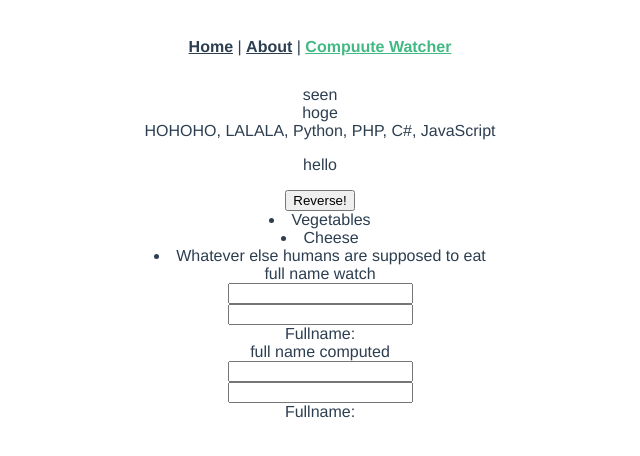
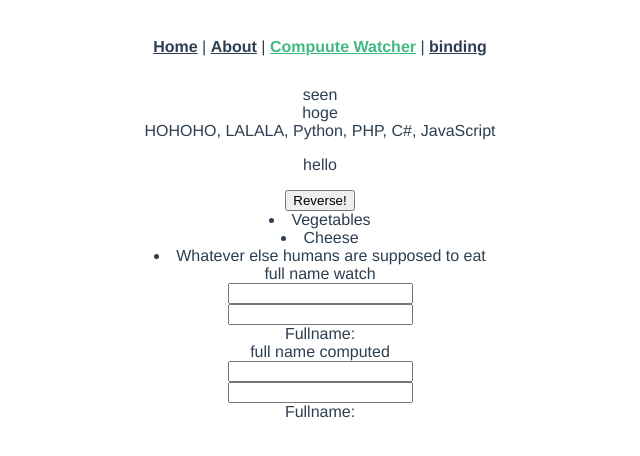
Before and after one commit to g00chy/vue-tutrial, a Vue app: page /compute_watcher in a window 1280 px wide. Shown: the top 456 px of the page, without its empty margins (320-960 px from the left). Built offline with nearby package versions, Linux system fonts and the light colour scheme.

Commit message:
change dir

```diff
--- a/src/App.vue
+++ b/src/App.vue
@@ -3,7 +3,8 @@
     <div id="nav">
       <router-link to="/home">Home</router-link> |
       <router-link to="/about">About</router-link> |
-      <router-link to="/compute_watcher">Compuute Watcher</router-link>
+      <router-link to="/compute_watcher">Compuute Watcher</router-link> |
+      <router-link to="/binding">binding</router-link>
     </div>
     <router-view />
   </div>
--- a/src/router/index.ts
+++ b/src/router/index.ts
@@ -5,6 +5,12 @@ import Home from "../views/Home.vue";
 Vue.use(VueRouter);
 
 const routes: Array<RouteConfig> = [
+  {
+    path: "/binding",
+    name: "Binding",
+    component: () =>
+      import(/* webpackChunkName: "binding" */ "../views/Binding.vue"),
+  },
   {
     path: "/compute_watcher",
     name: "Compuute Watcher",
--- /dev/null
+++ b/src/views/Binding.vue
@@ -0,0 +1,3 @@
+<template>
+  <div></div>
+</template>
--- a/src/views/ComputeWatcher.vue
+++ b/src/views/ComputeWatcher.vue
@@ -1,15 +1,15 @@
 <template>
-  <basic />
+  <Index />
 </template>
 
 <script lang="ts">
 import Vue from "vue";
-import Basic from "../components/tutrial/Basic.vue";
+import Index from "../components/computewatcher/Index.vue";
 
 export default Vue.extend({
   name: "Tutrial",
   components: {
-    Basic,
+    Index,
   },
 });
 </script>
```
Also changed, not shown: src/components/computewatcher/Index.vue (renamed from src/components/tutrial/Basic.vue), src/components/computewatcher/child/TodoList.vue (renamed from src/components/tutrial/child/TodoList.vue), src/components/computewatcher/child/fullname.vue (renamed from src/components/tutrial/child/fullname.vue), src/components/computewatcher/child/fullname2.vue (renamed from src/components/tutrial/child/fullname2.vue), src/components/computewatcher/child/question.vue (renamed from src/components/tutrial/child/question.vue).
